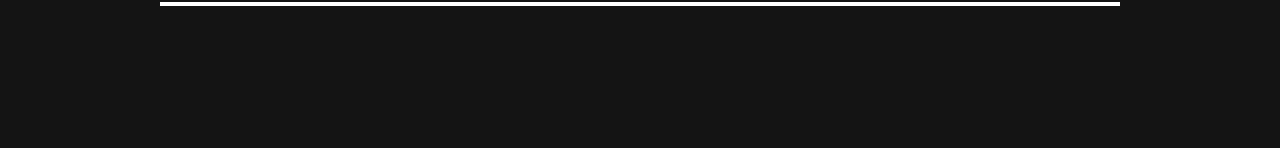
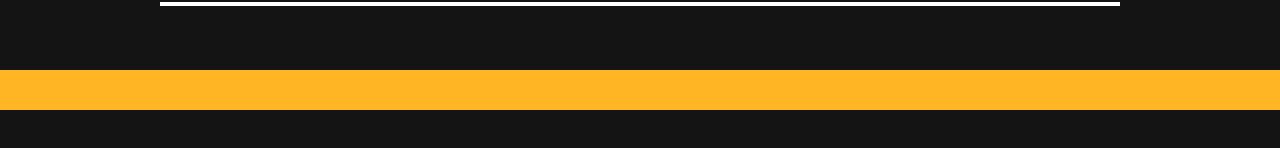
Before and after one commit to rafael-lua/rafael-lua.github.io, a Nuxt app: page / in a window 1280 px wide. Shown: the part 582-730 px from the top of the page. Built offline with nearby package versions, Linux system fonts and the light colour scheme.

Commit message:
add footer component to default layout

```diff
--- a/layouts/default.vue
+++ b/layouts/default.vue
@@ -2,17 +2,18 @@
   <div class="container mx-auto px-3 sm:px-0">
     <PortfolioHeader />
     <Nuxt />
-    <!-- <PortfolioFooter /> -->
+    <PortfolioFooter />
   </div>
 </template>
 
 <script>
 import PortfolioHeader from '@/components/layout/PortfolioHeader.vue'
+import PortfolioFooter from '@/components/layout/PortfolioFooter.vue'
 
 export default {
   components: {
     PortfolioHeader,
-    // PortfolioFooter
+    PortfolioFooter,
   },
 }
 </script>
```
